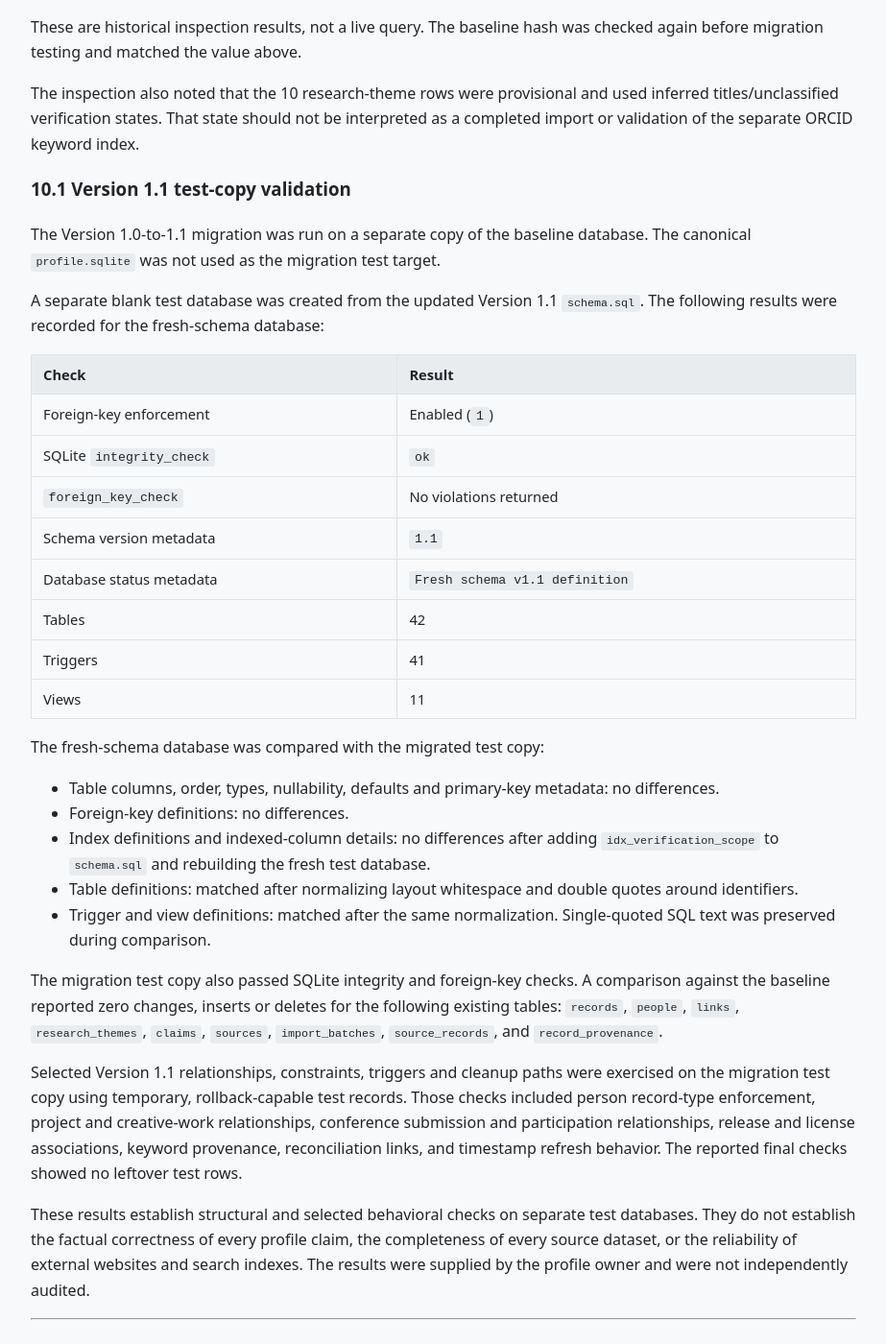
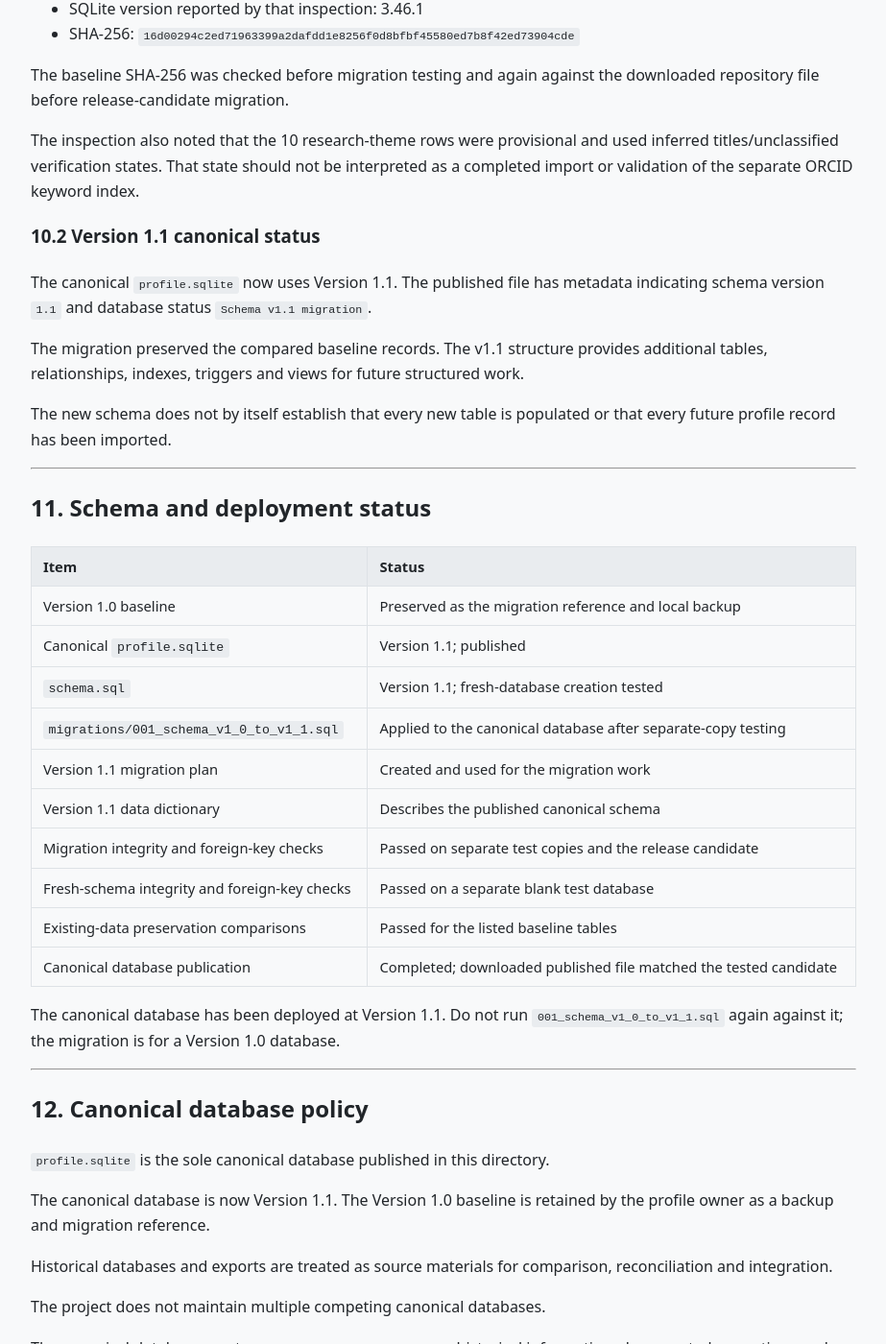
Before and after one commit to pravinkumar-ghodake/pravinkumar-ghodake-academic-archive, a Jekyll site: the page built from 02-ai-knowledge-base/DATA_DICTIONARY.md, in a window 1280 px wide and 1400 px high, scrolled down 21445 px. Shown: the whole window at 96% size, without its empty margins (178-1101 px from the left). Built offline with Jekyll 4.4.1, drawn with Linux system fonts in a browser that asks for light colours; our own code applies the rules of GitHub Pages for plain Markdown files; some of the changed text lies outside the part shown.

Commit message:
Update DATA_DICTIONARY.md

```diff
--- a/02-ai-knowledge-base/DATA_DICTIONARY.md
+++ b/02-ai-knowledge-base/DATA_DICTIONARY.md
@@ -1,11 +1,11 @@
 # Data Dictionary — Academic and Intellectual Knowledge Base
 
 **File:** `02-ai-knowledge-base/DATA_DICTIONARY.md`
-**Document status:** Version 1.1 schema reference
-**Canonical database:** `profile.sqlite`, schema version 1.0 baseline
-**Schema described here:** Version 1.1
-**Migration status:** Tested on a separate copy; not applied to the canonical database
-**Fresh-schema status:** Created and validated on a separate blank test database
+**Document status:** Current schema reference
+**Canonical database:** `profile.sqlite`, schema version 1.1
+**Baseline schema:** Version 1.0
+**Migration status:** Version 1.0-to-1.1 migration tested, applied and published
+**Fresh-schema status:** Version 1.1 definition created and validated on a separate blank test database
 **Last updated:** 2026-11-18
 
 ---
@@ -16,10 +16,10 @@ This document defines the meaning, intended use, and relationships of the princi
 
 It distinguishes two database states:
 
-1. **Version 1.0 — canonical baseline.** This is the schema version of the current canonical `profile.sqlite` database. Its baseline contents and file hash are recorded in Section 10.
-2. **Version 1.1 — tested schema.** This is the schema defined by `schema.sql` and `migrations/001_schema_v1_0_to_v1_1.sql`. The migration was tested on a separate copy of the baseline database. The fresh-schema definition was also loaded into a separate blank test database and compared with the migrated test copy.
+1. **Version 1.0 — historical baseline.** This was the schema version of the original canonical `profile.sqlite` database. Its baseline contents and file hash are recorded in Section 10.
+2. **Version 1.1 — current canonical schema.** This is the schema now used by the published canonical `profile.sqlite`. It is defined by `schema.sql` and was introduced to the canonical database by `migrations/001_schema_v1_0_to_v1_1.sql`.
 
-The v1.1 tests did not replace or modify the canonical `profile.sqlite`. Version 1.0 remains the canonical database baseline until a separate, approved deployment.
+The migration was tested on a separate copy of the Version 1.0 baseline before it was applied to the canonical database. The Version 1.1 fresh-schema definition was also loaded into a separate blank test database and compared with the migrated test copy. The updated canonical database was downloaded after publication and its SHA-256 was confirmed to match the tested release candidate.
 
 This document is a human-readable companion to `schema.sql` and the migration script. The SQL files remain authoritative for exact constraints, column types, foreign keys, indexes, triggers, views, and executable definitions. For unchanged Version 1.0 tables, this dictionary describes their purpose without guessing at column definitions not repeated in the Version 1.1 migration.
 
@@ -103,7 +103,7 @@ The central table for canonical entities.
 - `award`
 - `other`
 
-**Version 1.1 `record_type` values:**
+**Version 1.1 canonical `record_type` values:**
 
 - `person`
 - `institution`
@@ -123,7 +123,7 @@ The central table for canonical entities.
 - `conference_submission`
 - `other`
 
-The Version 1.1 schema adds `project`, `creative_work`, and `conference_submission`.
+Version 1.1 adds `project`, `creative_work`, and `conference_submission`.
 
 ### 3.2 `verification_status` values
 
@@ -143,9 +143,9 @@ These labels describe the state of a record in the database. They do not replace
 
 ---
 
-## 4. Version 1.0 tables retained in the model
+## 4. Version 1.0 tables retained in the Version 1.1 model
 
-The following tables form the pre-existing Version 1.0 model. Their detailed column definitions remain in the authoritative SQL files. Their purpose is summarized here; this document does not invent additional columns for them.
+The following tables formed part of the Version 1.0 model and remain in the Version 1.1 model. Their detailed column definitions are in the authoritative SQL files. Their purposes are summarized here; this document does not invent additional columns for them.
 
 | Table | Purpose |
 |---|---|
@@ -177,7 +177,7 @@ The following tables form the pre-existing Version 1.0 model. Their detailed col
 
 ### 4.1 Existing views
 
-The Version 1.0 model includes the following views, recreated by the Version 1.1 schema:
+The Version 1.0 model included the following views, which are retained in the Version 1.1 schema:
 
 | View | Purpose |
 |---|---|
@@ -269,7 +269,7 @@ This scope distinguishes the subject of a verification event. In particular, URL
 
 ## 6. Version 1.1 new tables
 
-All tables in this section are part of the tested Version 1.1 schema. They are present in the migration test copy and the fresh-schema test database. They are not yet part of the canonical `profile.sqlite`, which remains at Version 1.0.
+All tables in this section are part of the published Version 1.1 schema. Their presence in the schema does not by itself establish that each table contains records.
 
 ### 6.1 `conference_submissions`
 
@@ -584,7 +584,7 @@ The assignment/source pair is the composite primary key. An assignment may have
 
 ## 8. Views in Version 1.1
 
-The Version 1.1 schema retains four existing views and adds seven views.
+The published Version 1.1 schema retains four existing views and adds seven views.
 
 | View | Purpose |
 |---|---|
@@ -618,9 +618,11 @@ The Version 1.1 schema retains four existing views and adds seven views.
 
 ---
 
-## 10. Version 1.0 canonical baseline
+## 10. Version 1.0 baseline and Version 1.1 deployment
 
-The recorded read-only inspection of the canonical `profile.sqlite` database reported the following Version 1.0 baseline:
+### 10.1 Version 1.0 baseline
+
+The recorded read-only inspection of the original canonical `profile.sqlite` database reported the following Version 1.0 baseline:
 
 | Metric | Recorded value |
 |---|---:|
@@ -639,49 +641,26 @@ The recorded read-only inspection of the canonical `profile.sqlite` database rep
 | SQLite integrity check | `ok` |
 | Foreign-key check | 0 violations |
 
-The Version 1.0 `schema.sql` defined 25 tables, four views, and 30 explicit index definitions, consistent with these recorded structural counts.
+The Version 1.0 schema defined 25 tables, four views and 30 explicit index definitions, consistent with these recorded structural counts.
 
-Recorded database file details at the time of inspection:
+Recorded Version 1.0 baseline file details:
 
 - Filename: `profile.sqlite`
 - File size: 1,351,680 bytes
-- SQLite version reported by the inspection: 3.46.1
+- SQLite version reported by that inspection: 3.46.1
 - SHA-256: `16d00294c2ed71963399a2dafdd1e8256f0d8bfbf45580ed7b8f42ed73904cde`
 
-These are historical inspection results, not a live query. The baseline hash was checked again before migration testing and matched the value above.
+The baseline SHA-256 was checked before migration testing and again against the downloaded repository file before release-candidate migration.
 
 The inspection also noted that the 10 research-theme rows were provisional and used inferred titles/unclassified verification states. That state should not be interpreted as a completed import or validation of the separate ORCID keyword index.
 
-### 10.1 Version 1.1 test-copy validation
+### 10.2 Version 1.1 canonical status
 
-The Version 1.0-to-1.1 migration was run on a separate copy of the baseline database. The canonical `profile.sqlite` was not used as the migration test target.
+The canonical `profile.sqlite` now uses Version 1.1. The published file has metadata indicating schema version `1.1` and database status `Schema v1.1 migration`.
 
-A separate blank test database was created from the updated Version 1.1 `schema.sql`. The following results were recorded for the fresh-schema database:
+The migration preserved the compared baseline records. The v1.1 structure provides additional tables, relationships, indexes, triggers and views for future structured work.
 
-| Check | Result |
-|---|---|
-| Foreign-key enforcement | Enabled (`1`) |
-| SQLite `integrity_check` | `ok` |
-| `foreign_key_check` | No violations returned |
-| Schema version metadata | `1.1` |
-| Database status metadata | `Fresh schema v1.1 definition` |
-| Tables | 42 |
-| Triggers | 41 |
-| Views | 11 |
-
-The fresh-schema database was compared with the migrated test copy:
-
-- Table columns, order, types, nullability, defaults and primary-key metadata: no differences.
-- Foreign-key definitions: no differences.
-- Index definitions and indexed-column details: no differences after adding `idx_verification_scope` to `schema.sql` and rebuilding the fresh test database.
-- Table definitions: matched after normalizing layout whitespace and double quotes around identifiers.
-- Trigger and view definitions: matched after the same normalization. Single-quoted SQL text was preserved during comparison.
-
-The migration test copy also passed SQLite integrity and foreign-key checks. A comparison against the baseline reported zero changes, inserts or deletes for the following existing tables: `records`, `people`, `links`, `research_themes`, `claims`, `sources`, `import_batches`, `source_records`, and `record_provenance`.
-
-Selected Version 1.1 relationships, constraints, triggers and cleanup paths were exercised on the migration test copy using temporary, rollback-capable test records. Those checks included person record-type enforcement, project and creative-work relationships, conference submission and participation relationships, release and license associations, keyword provenance, reconciliation links, and timestamp refresh behavior. The reported final checks showed no leftover test rows.
-
-These results establish structural and selected behavioral checks on separate test databases. They do not establish the factual correctness of every profile claim, the completeness of every source dataset, or the reliability of external websites and search indexes. The results were supplied by the profile owner and were not independently audited.
+The new schema does not by itself establish that every new table is populated or that every future profile record has been imported.
 
 ---
 
@@ -689,28 +668,47 @@ These results establish structural and selected behavioral checks on separate te
 
 | Item | Status |
 |---|---|
-| Version 1.0 canonical database | Existing baseline; remains the current canonical `profile.sqlite` |
-| Version 1.1 schema in `schema.sql` | Fresh-database creation tested and structurally compared with the migrated test copy |
-| `migrations/001_schema_v1_0_to_v1_1.sql` | Tested on a separate copy of the Version 1.0 baseline |
+| Version 1.0 baseline | Preserved as the migration reference and local backup |
+| Canonical `profile.sqlite` | Version 1.1; published |
+| `schema.sql` | Version 1.1; fresh-database creation tested |
+| `migrations/001_schema_v1_0_to_v1_1.sql` | Applied to the canonical database after separate-copy testing |
 | Version 1.1 migration plan | Created and used for the migration work |
-| Version 1.1 data dictionary | Described in this file |
-| Version 1.1 integrity and foreign-key checks | Passed on the separate test databases |
-| Version 1.1 selected relationship and trigger tests | Passed on the migration test copy |
-| Canonical database deployment | Not performed; Version 1.0 remains current |
+| Version 1.1 data dictionary | Describes the published canonical schema |
+| Migration integrity and foreign-key checks | Passed on separate test copies and the release candidate |
+| Fresh-schema integrity and foreign-key checks | Passed on a separate blank test database |
+| Existing-data preservation comparisons | Passed for the listed baseline tables |
+| Canonical database publication | Completed; downloaded published file matched the tested candidate |
 
-**Important:** A table or field described as Version 1.1 is not evidence that it already exists in the canonical `profile.sqlite`. Do not update the canonical database's schema version to `1.1` until the migration is separately approved and applied to the canonical database.
+The canonical database has been deployed at Version 1.1. Do not run `001_schema_v1_0_to_v1_1.sql` again against it; the migration is for a Version 1.0 database.
 
 ---
 
-## 12. Authoritative project files
+## 12. Canonical database policy
 
-The paths below refer to current repository paths. Original or import-time filenames, including any duplicate-upload suffixes, should be retained only where they document the actual source filename. A suffix alone does not establish a separate dataset.
+`profile.sqlite` is the sole canonical database published in this directory.
 
-- `schema.sql` — Version 1.1 schema definition for creating a fresh database.
-- `migrations/001_schema_v1_0_to_v1_1.sql` — tested migration from schema version 1.0 to 1.1.
-- `SCHEMA_V1_1_MIGRATION_PLAN.md` — migration rationale, scope, and implementation plan.
-- `DATABASE_BUILD_REPORT.md` — recorded database construction, migration, validation and limitations.
-- `reconciliation/reconciliation-report.md` — reconciliation methodology and findings.
-- `MANIFEST.md` — archive file inventory and project structure.
+The canonical database is now Version 1.1. The Version 1.0 baseline is retained by the profile owner as a backup and migration reference.
 
-When this dictionary and an executable SQL definition differ, inspect the SQL and update this document after the schema decision is confirmed. Do not silently alter the SQL or the canonical database to make the documentation appear consistent.
+Historical databases and exports are treated as source materials for comparison, reconciliation and integration.
+
+The project does not maintain multiple competing canonical databases.
+
+The canonical database must preserve source provenance, historical information, documented corrections and relationships between records.
+
+All future changes should follow reproducible import, reconciliation, migration and validation procedures.
+
+---
+
+**Maintained by:** Pravinkumar Ramchandra Ghodake
+
+**Canonical database:** `profile.sqlite`
+
+**Database format:** SQLite
+
+**Canonical schema:** Version 1.1
+
+**Migration:** Version 1.0 to Version 1.1
+
+**Migration and fresh-schema validation:** Passed
+
+**Canonical database deployment:** Completed and verified
```
Also changed, not shown: other parts of 02-ai-knowledge-base/DATA_DICTIONARY.md (+1 -1 lines).
